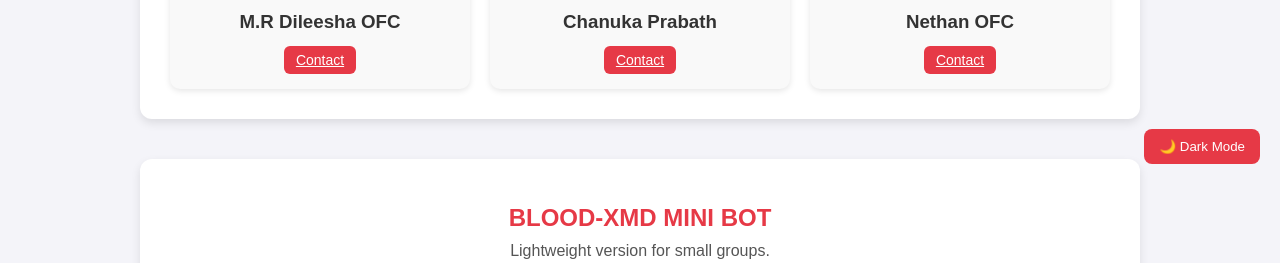
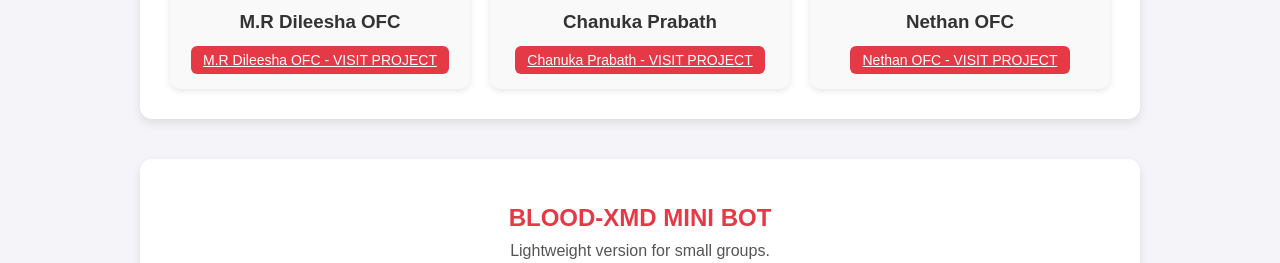
Before and after one commit to BLOOD-MAIN/BLOOD-XMD-PAIR-, a website: page index.html in a window 1280 px wide. Shown: the part 616-879 px from the top of the page. Drawn offline with Linux system fonts and the light colour scheme.

Commit message:
Update index.html

```diff
--- a/index.html
+++ b/index.html
@@ -11,16 +11,17 @@ body.dark-mode{background:#1a1a1a;color:#eee;}
 body.dark-mode .card{background:#2a2a2a;color:#eee;box-shadow:0 4px 10px rgba(0,0,0,0.6);}
 body.dark-mode .btn-contact, body.dark-mode .bot-card button{background:#e63946;color:#fff;}
 body.dark-mode .btn-contact:hover, body.dark-mode .bot-card button:hover{background:#b92b36;}
-body.dark-mode .friend-card h3{color:#fff;} /* Friend names white in dark mode */
+body.dark-mode .friend-card h3{color:#000;} /* Friend names black in dark mode */
 header{background:#e63946;color:#fff;padding:15px 20px;display:flex;justify-content:space-between;align-items:center;position:sticky;top:0;z-index:1000;}
 header h1{font-size:24px;}
+body.dark-mode header{background:transparent;} /* Dark mode header transparent */
 .menu{position:relative;}
 .menu-button{padding:8px 12px;border:none;border-radius:6px;background:#fff;color:#e63946;font-weight:bold;cursor:pointer;}
 .menu-button:hover{background:#b92b36;color:#fff;}
 .dropdown{display:none;position:absolute;right:0;top:40px;background:#fff;border-radius:8px;box-shadow:0 4px 10px rgba(0,0,0,0.2);min-width:150px;}
 .dropdown button{display:block;width:100%;padding:10px;border:none;background:#fff;color:#e63946;text-align:left;cursor:pointer;}
 .dropdown button:hover{background:#b92b36;color:#fff;}
-#darkModeToggle{position:fixed;bottom:20px;right:20px;padding:10px 15px;border:none;border-radius:8px;background:#e63946;color:#fff;cursor:pointer;z-index:1001;}
+#darkModeToggle{margin-top:10px;padding:10px 15px;border:none;border-radius:8px;background:#e63946;color:#fff;cursor:pointer;z-index:1001;display:block;width:100%;}
 #darkModeToggle:hover{background:#b92b36;}
 section{padding:60px 20px;max-width:1000px;margin:auto;}
 .card{background:#fff;padding:30px;border-radius:12px;box-shadow:0 4px 10px rgba(0,0,0,0.1);margin-bottom:40px;text-align:center;}
@@ -47,8 +48,6 @@ footer img{width:32px;height:32px;margin:0 10px;cursor:pointer;}
 </head>
 <body>
 
-<button id="darkModeToggle">🌙 Dark Mode</button>
-
 <header>
   <h1>BLOOD-XMD Home</h1>
   <div class="menu">
@@ -59,6 +58,7 @@ footer img{width:32px;height:32px;margin:0 10px;cursor:pointer;}
       <button onclick="scrollToSection('minibot')">MINI BOT</button>
       <button onclick="scrollToSection('mainbot')">MAIN BOT</button>
       <button onclick="scrollToSection('deployMiniBotSection')">Deploy MINI BOT</button>
+      <button id="darkModeToggle">🌙 Dark Mode</button>
     </div>
   </div>
 </header>
@@ -79,17 +79,17 @@ footer img{width:32px;height:32px;margin:0 10px;cursor:pointer;}
     <div class="friend-card">
       <img src="https://via.placeholder.com/80" alt="M.R Dileesha OFC">
       <h3>M.R Dileesha OFC</h3>
-      <a href="#">Contact</a>
+      <a href="#">M.R Dileesha OFC - VISIT PROJECT</a>
     </div>
     <div class="friend-card">
       <img src="https://via.placeholder.com/80" alt="Chanuka Prabath">
       <h3>Chanuka Prabath</h3>
-      <a href="#">Contact</a>
+      <a href="#">Chanuka Prabath - VISIT PROJECT</a>
     </div>
     <div class="friend-card">
       <img src="https://files.catbox.moe/3caeom.jpg" alt="Nethan OFC">
       <h3>Nethan OFC</h3>
-      <a href="#">Contact</a>
+      <a href="#">Nethan OFC - VISIT PROJECT</a>
     </div>
   </div>
 </section>
@@ -151,4 +151,4 @@ function deployMiniBot(){
 }
 </script>
 </body>
-    </html>
+      </html>
```
